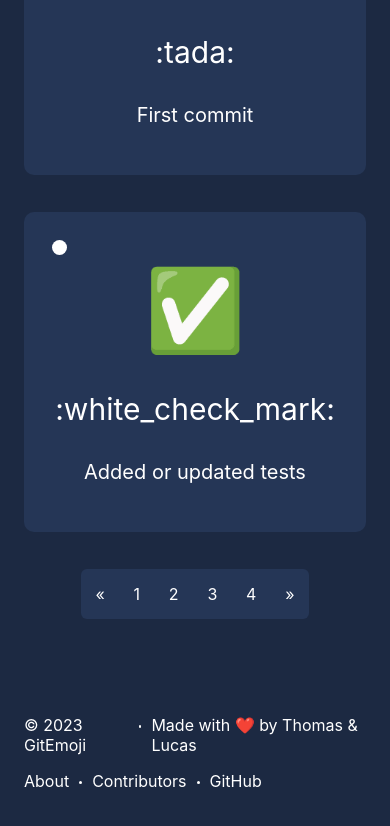
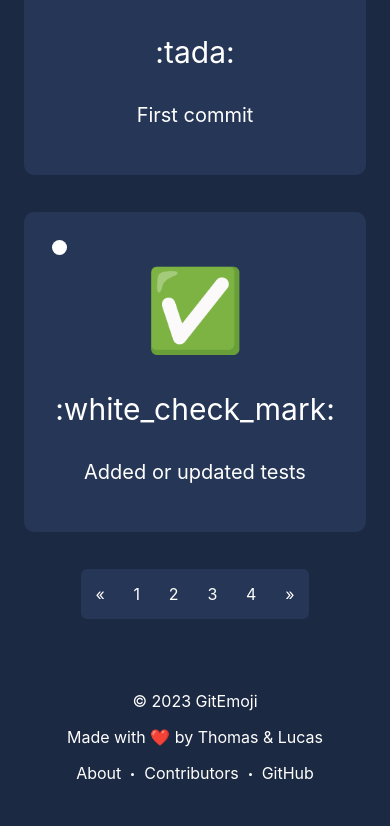
Before and after one commit to thomaseyaa/gitemoji, a Vue app: page / in a window 390 px wide. Shown: the part 3964-4790 px from the top of the page. Built offline with nearby package versions, Linux system fonts and the light colour scheme.

Commit message:
Fixed footer responsive :lipstick:

```diff
--- a/src/components/Footer.vue
+++ b/src/components/Footer.vue
@@ -1,12 +1,11 @@
 <template>
-  <div class="d-flex justify-content-center align-items-center py-4">
-    <nav class="container navbar">
-      <div class="d-flex align-items-start">
+  <nav class="navbar container mb-5">
+    <div class="text-center d-flex justify-content-center mobile">
       <p>
         © 2023
         <a href="/" class="text-light text-decoration-none">GitEmoji</a>
       </p>
-        <span class="dot"></span>
+      <span class="dot d-none d-md-block"></span>
       <p>
         Made with ❤️️ by
         <a
@@ -14,7 +13,7 @@
           href="https://github.com/thomaseyaa"
           >Thomas</a
         >
-          &
+        &amp;
         <a
           class="text-light text-decoration-none"
           href="https://github.com/lucasinho11"
@@ -22,7 +21,7 @@
         >
       </p>
     </div>
-      <div class="d-flex align-items-start">
+    <div class="d-flex justify-content-center">
       <a
         href="https://github.com/thomaseyaa/gitemoji"
         class="text-light text-decoration-none"
@@ -42,7 +41,6 @@
       >
     </div>
   </nav>
-  </div>
 </template>
 
 <script>
@@ -52,7 +50,6 @@ export default {
 };
 </script>
 
-<!-- Add "scoped" attribute to limit CSS to this component only -->
 <style scoped>
 .dot {
   height: 3px;
@@ -62,4 +59,14 @@ export default {
   display: inline-block;
   margin: 10px;
 }
+
+@media screen and (max-width: 768px) {
+  nav {
+    flex-direction: column;
+    justify-content: space-between;
+  }
+  .mobile {
+    flex-direction: column;
+  }
+}
 </style>
```
Lines whose indentation alone changed are shown as unchanged.
